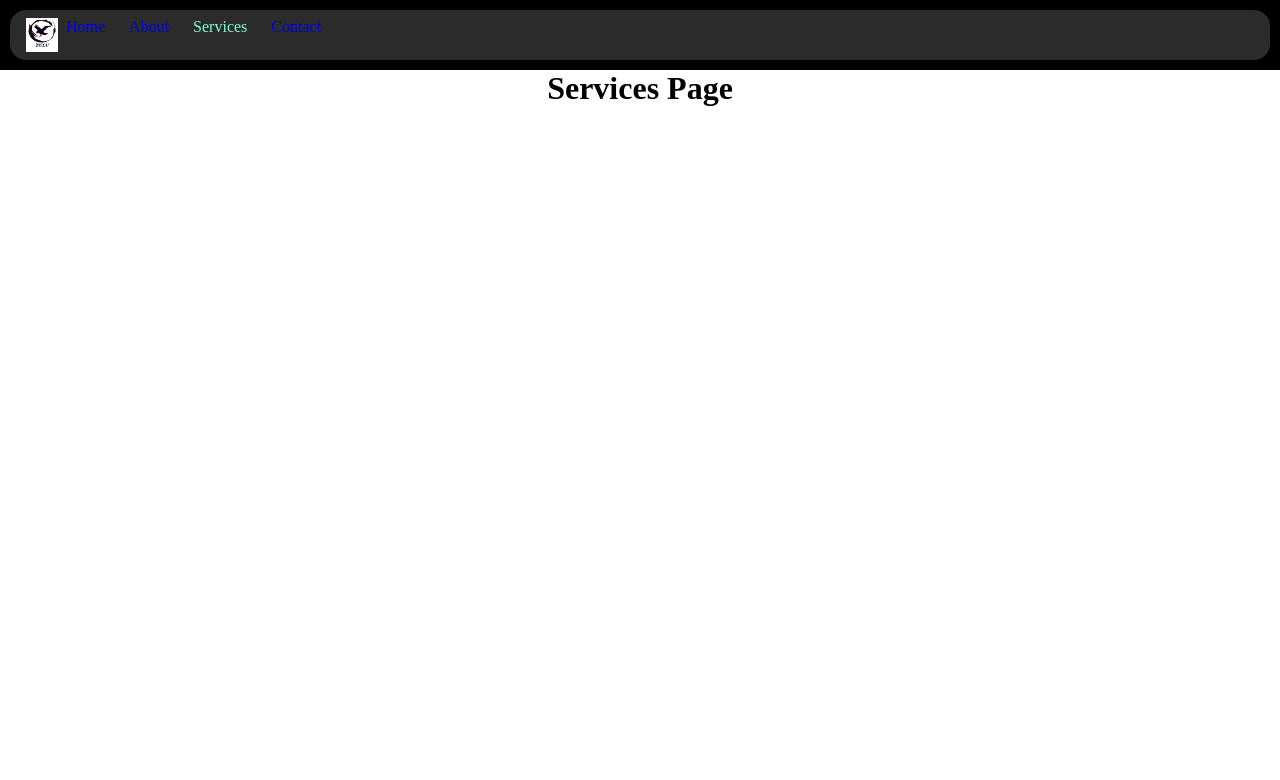
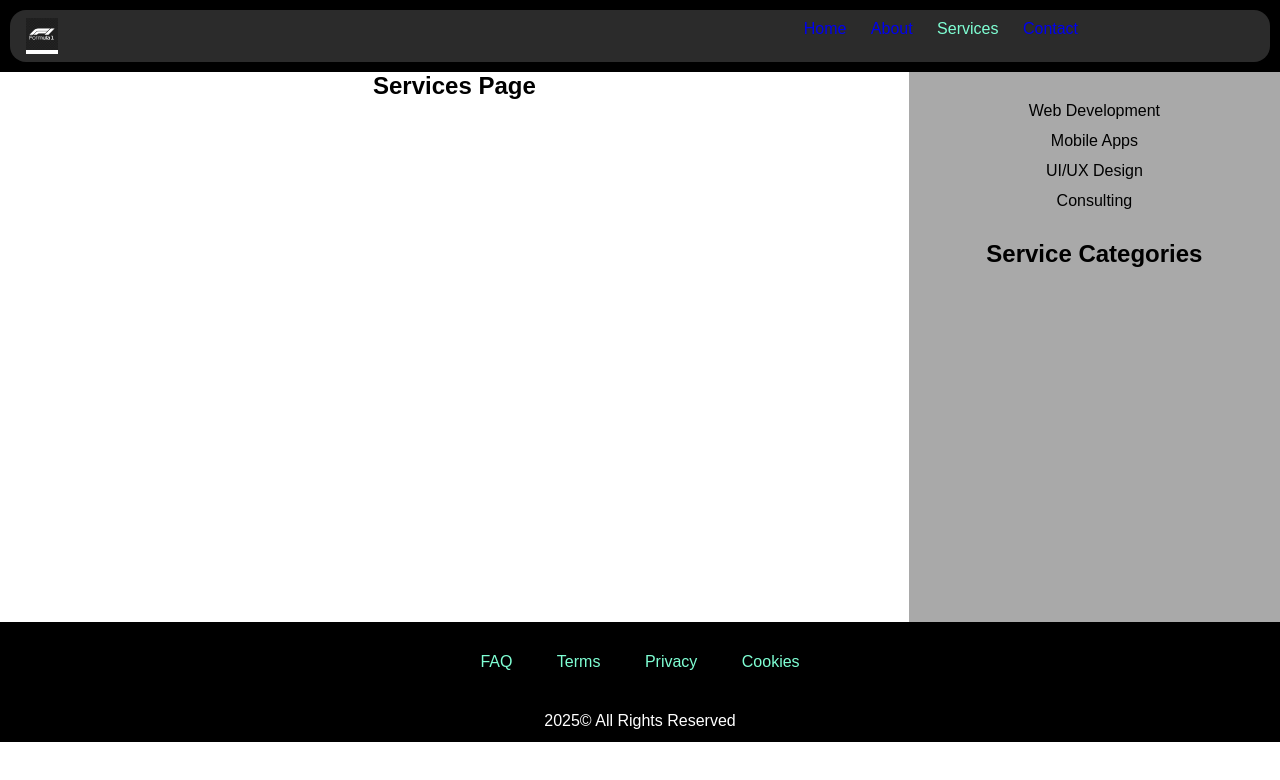
Before and after one commit to MatheusPaternez/basic-navigation-example, a plain HTML site: page pages/services.html in a window 1280 px wide. Drawn offline with Linux system fonts and the light colour scheme.

Commit message:
Final commit

```diff
--- a/main.css
+++ b/main.css
@@ -4,6 +4,7 @@
     padding: 0;
     list-style: none;
     text-decoration: none;
+    font-family: Arial, Helvetica, sans-serif;
 }
 
 header {
@@ -15,6 +16,9 @@ nav {
     background-color: #2b2b2b;
     padding: 8px 16px;
     border-radius: 16px;
+    width: 100%;
+    white-space: nowrap;
+    overflow-x: auto;
 }
 
 /*  Nav Logo Anchor (nav > a) */
@@ -33,9 +37,10 @@ header nav > a img {
 /* Spacer span */
 header nav > span {
     display: inline-block;
+    width: 60%;
+    min-width: 16px;
+    max-width: 100%;
     /* border: solid 1px red; */
-    /* Parent width - Logo widht - Menu <ul> widht - span border - whitespaces */
-    width: calc(100% - 45px - 256px -2px - 16px);
 }
 
 /* Nav Menu (nav > ul) */
@@ -81,3 +86,107 @@ header nav ul li a
 .navlink:active {
     color: rgb(92, 229, 0);
 }
+
+.left{
+    display: inline-block;
+    width: 71%;
+    max-height: 80%;
+    text-align: center;
+    vertical-align: top;
+}
+
+.right{
+    display: inline-block;
+    height: 550px;
+    width: 29%;
+    background-color: darkgrey;
+    vertical-align: top;
+}
+
+.right h2{
+    text-align: center;
+}
+
+main {
+    width: 100%;
+    font-size: 0;
+}
+
+main section {
+    font-size: 16px;
+}
+
+.foot{
+    background-color: black;
+    height: 120px;
+    text-align: center;
+    line-height: 80px;
+
+}
+
+.foot a {
+    display: inline-block;
+    margin: 0 10px;
+}
+
+.foot a:last-of-type::after {
+    content: "";
+    display: block;
+    height: 0;
+}
+
+.foot p {
+    display: block;
+    margin-top: 10px;
+    line-height: normal;
+}
+
+footer a {
+    display: inline-block;
+    text-align: center;
+    align-items: center;
+    padding-left: 10px;
+    padding-right: 10px;
+    color: aquamarine;
+}
+
+footer p{
+    display: inline-block;
+    text-align: 60%;
+    align-items: 60%;
+    padding-left: 10px;
+    padding-right: 10px;
+    color: white;
+}
+
+.side-nav {
+    margin: 24px 0 24px 0;
+    padding: 0;
+    background: none;
+    border-radius: 0;
+    text-align: center;
+}
+.side-nav ul {
+    padding: 0;
+    margin: 0;
+}
+.side-nav li {
+    list-style: none;
+    margin: 0;
+}
+.side-nav a {
+    display: block;
+    color: black;
+    padding: 6px 0;
+    text-decoration: none;
+    border-bottom: none;
+    background: none;
+    text-align: center;
+}
+.side-nav a:hover {
+    color: aquamarine;
+    background: none;
+}
+.side-nav li:last-child a {
+    border-bottom: none;
+}
--- a/pages/services.html
+++ b/pages/services.html
@@ -10,7 +10,7 @@
         <header>
             <nav>
                 <a href="../index.html">
-                    <img src="../assets/img/zulubirdlogo.png"/>
+                    <img src="../assets/img/f1logo.png"/>
                 </a>
                 <span></span>
                 <ul>
@@ -22,8 +22,27 @@
             </nav>
         </header>
         <main>
-            <h1 style="text-align:center;">Services Page</h1>
+            <section class="left">
+                <h1 style="text-align:center;">Services Page</h1>
+            </section>
+            <section class="right">
+                <nav class="side-nav" aria-label="Side navigation">
+                    <ul>
+                        <li><a href="#">Web Development</a></li>
+                        <li><a href="#">Mobile Apps</a></li>
+                        <li><a href="#">UI/UX Design</a></li>
+                        <li><a href="#">Consulting</a></li>
+                    </ul>
+                </nav>
+                <h2 style="text-align:center;">Service Categories</h2>
+            </section>
         </main>
-
+         <footer class="foot">
+            <a href="#">FAQ</a>
+            <a href="#">Terms</a>
+            <a href="#">Privacy</a>
+            <a href="#">Cookies</a>
+            <p>2025&copy; All Rights Reserved</p>
+        </footer>
     </body>
 </html>
```
Also changed, not shown: 404.html (+1 -1 lines), index.html (+14 -2 lines), pages/about.html (+8 -2 lines), pages/contact.html (+8 -2 lines), assets/img/f1logo.png (added).
